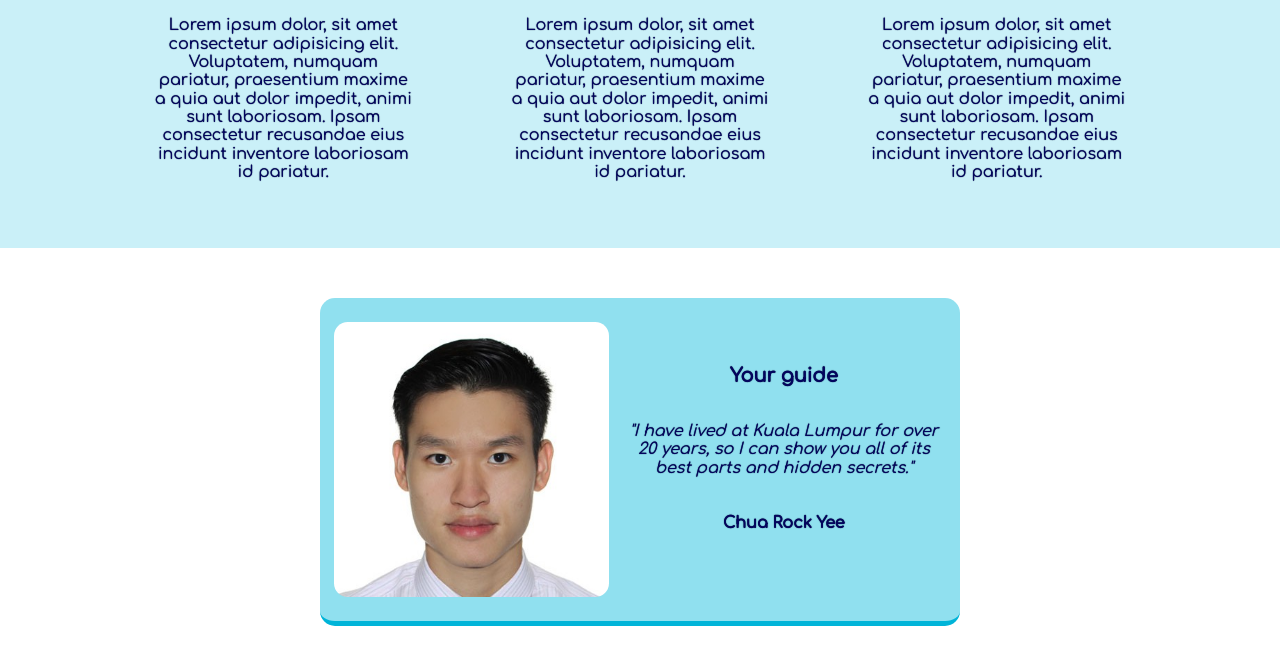
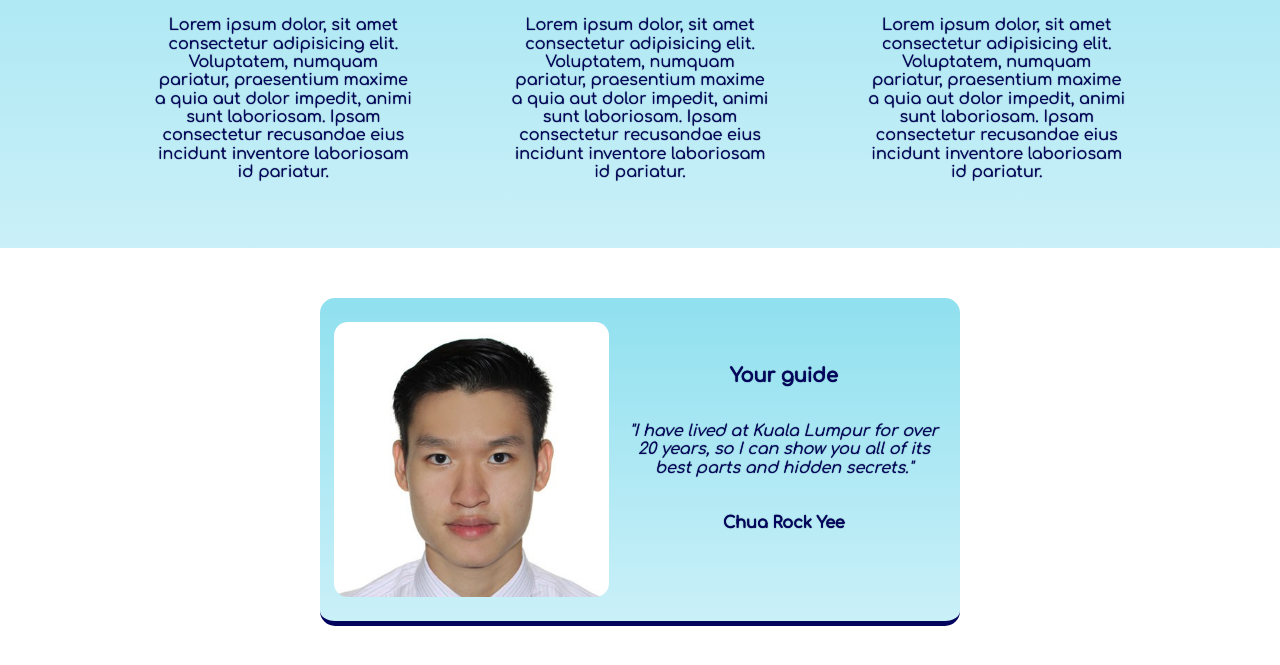
Before and after one commit to rocky33c/hometown-homepage, a website built with Vite: page index.html in a window 1280 px wide. Shown: the part 785-1450 px from the top of the page. Built offline with nearby package versions, Linux system fonts and the light colour scheme.

Commit message:
Update styles.css

```diff
--- a/styles.css
+++ b/styles.css
@@ -90,7 +90,7 @@ h3 {
 }
 
 #activities-section {
-    background-color: #CAF0F8;
+    background-image: linear-gradient( #90E0EF, #CAF0F8);
     display: flex;
     flex-direction: column;
     justify-content: start;
@@ -111,9 +111,9 @@ h3 {
     margin: 50px 25%;
     padding: 24px 14px;
     gap: 2%;
-    background-color: #90E0EF;
+    background-image: linear-gradient( #90E0EF, #CAF0F8);
     border-radius: 15px;
-    border-bottom: 5px solid #00B4D8;
+    border-bottom: 5px solid #03045E;
 }
 
 #guide-writeup {
```
